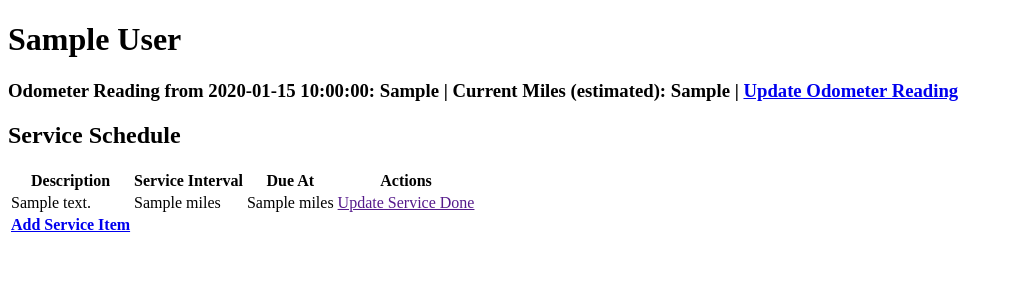
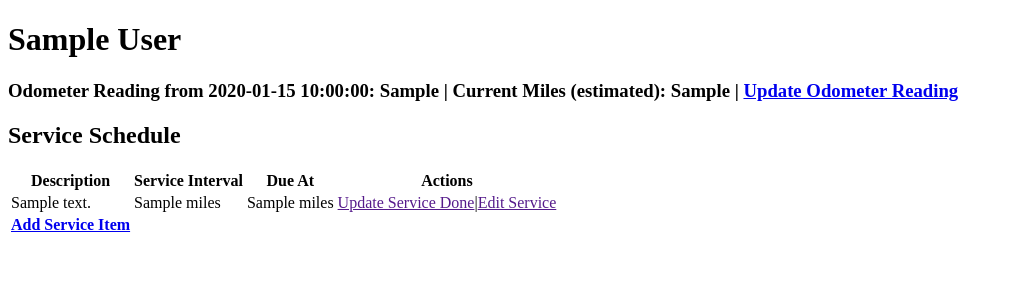
Before and after one commit to ryanhess/service-reminder, a Flask app: page /Vehicles/1 in a window 1280 px wide. Shown: the part 26-326 px from the top of the page, without its empty margins (0-1013 px from the left). Run offline with Flask 3, Linux system fonts and the light colour scheme; tables that the repository leaves empty or names only in its code hold one stand-in row (values such as "Sample post").

Commit message:
another straggler

```diff
--- a/templates/single_vehicle.html
+++ b/templates/single_vehicle.html
@@ -28,7 +28,7 @@
             <td>{{ item['description'] }}</td>
             <td>{{ item['serviceInterval'] }} miles</td>
             <td>{{ item['dueAtMiles'] }} miles</td>
-            <td><a href=''>Update Service Done</a></td>
+            <td><a href=''>Update Service Done</a>|<a href=''>Edit Service</a></td>
         </tr>
         {% endfor %}
         <tr>
```
